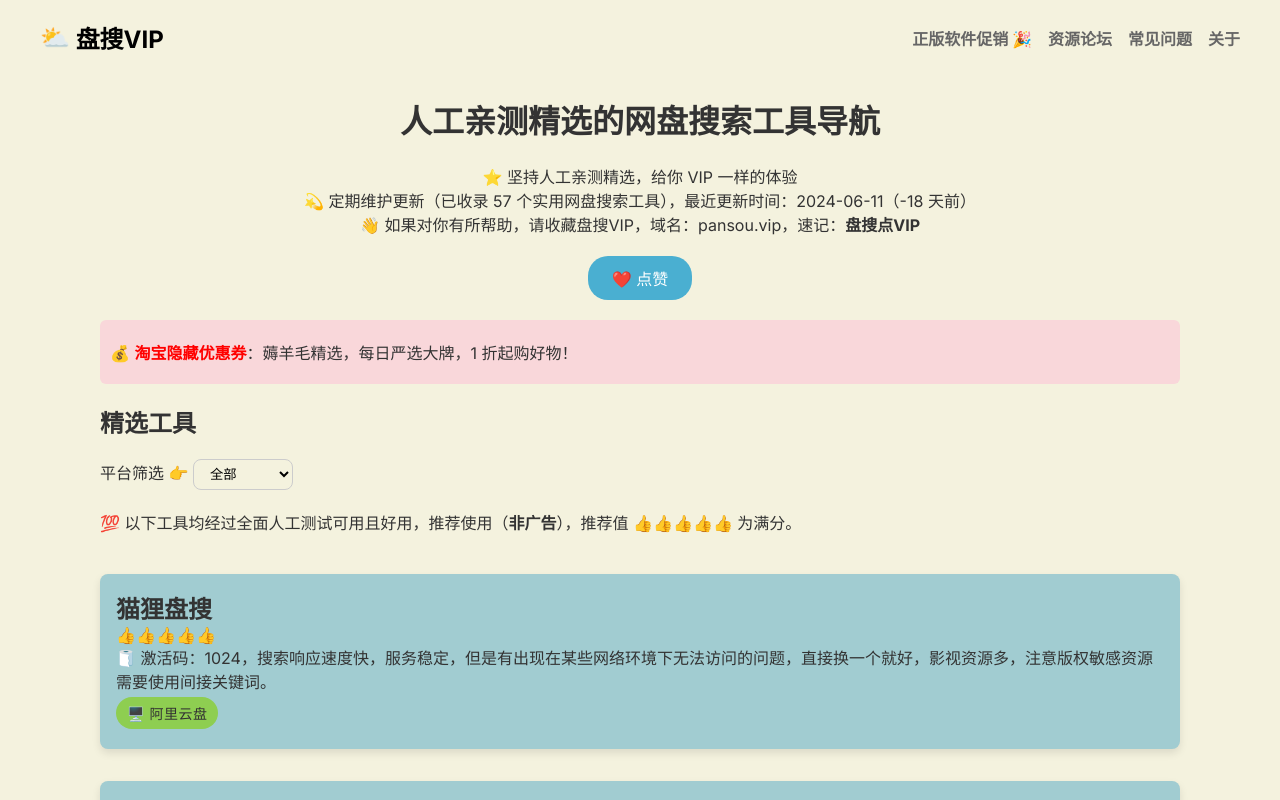
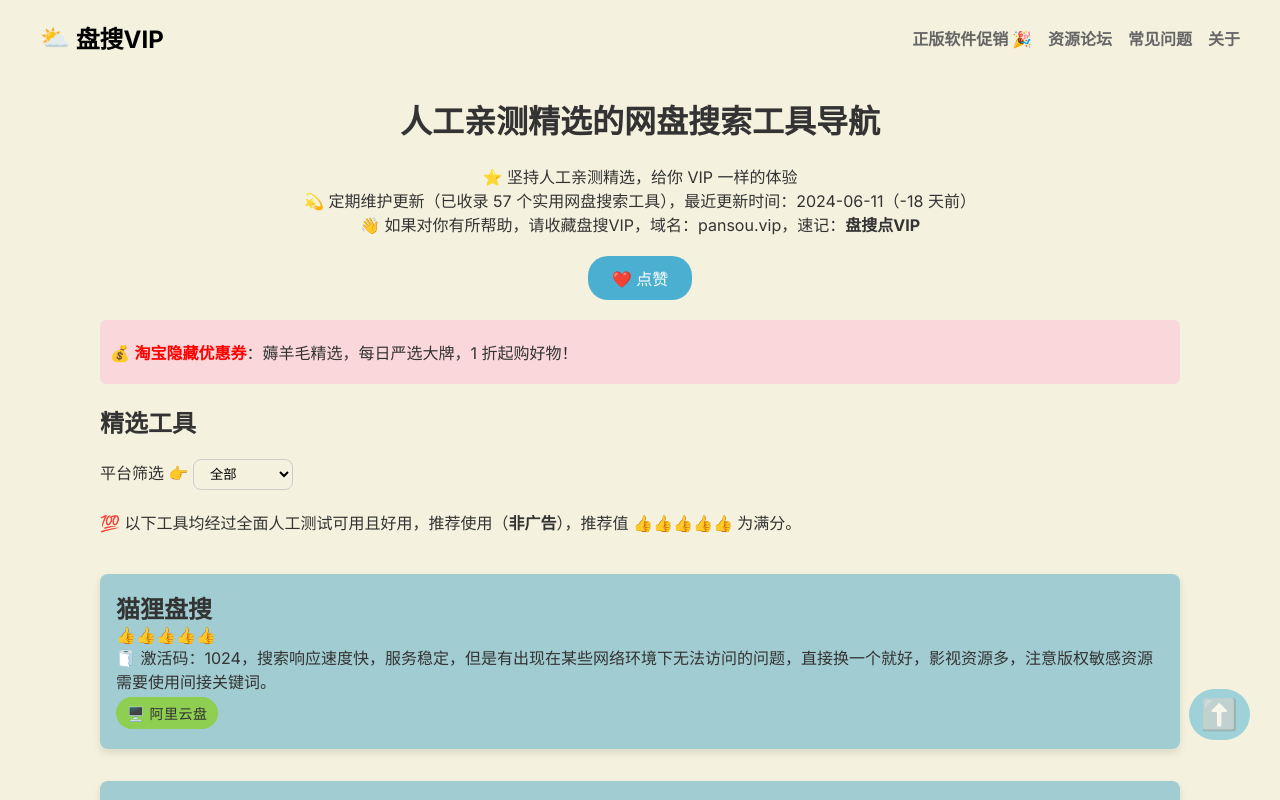
Before and after one commit to rokcso/pansou-vip, a Next.js app: page / in a window 1280 px wide. Shown: the top 800 px of the page. Built offline with nearby package versions, Linux system fonts and the light colour scheme.

Commit message:
add backtotop

```diff
--- a/app/page.js
+++ b/app/page.js
@@ -3,7 +3,7 @@
 import Hero from "./components/hero";
 import Card from "./components/card";
 import AdBanner from "./components/fragments/adBanner";
-import { useState } from "react";
+import { useState, useEffect, useRef } from "react";
 import styles from "./page.module.css";
 import featuredSites from "../public/data/featuredSites.json";
 import userRecommendedSites from "../public/data/userRecommendedSites.json";
@@ -97,6 +97,15 @@ export default function Home() {
       : noTestSites.filter((site) =>
           site.platforms.includes(noTestSelectedPlatform)
         );
+
+  // 滚动到页面顶部的方法
+  const scrollToTop = () => {
+    window.scrollTo({
+      top: 0,
+      behavior: "smooth",
+    });
+  };
+
 
   return (
     <div>
@@ -212,6 +221,13 @@ export default function Home() {
         </div>
       </div>
       <AdBanner />
+      <button
+        className={styles.backToTopBtn}
+        title="回到顶部"
+        onClick={scrollToTop}
+      >
+        ⬆️
+      </button>
     </div>
   );
 }
--- a/app/page.module.css
+++ b/app/page.module.css
@@ -24,10 +24,37 @@
   border-color: #a1ccd1;
 }
 
+.backToTopBtn {
+  position: fixed; /* 固定定位 */
+  bottom: 60px;
+  right: 40px;
+  z-index: 99; /* 确保按钮在页面内容之上 */
+  border: none; /* 无边框 */
+  outline: none; /* 点击时无轮廓 */
+  background-color: #4AAFD1;
+  opacity: 0.5; /* 初始透明度 */
+  color: white; /* 文字颜色 */
+  cursor: pointer; /* 鼠标悬停时显示指针 */
+  padding: 8px 12px; /* 内边距 */
+  border-radius: 30px; /* 圆角 */
+  font-size: 30px; /* 字体大小 */
+  transition: opacity 0.5s, background-color 0.5s; /* 过渡效果 */
+}
+
+.backToTopBtn:hover {
+  background-color: #8ECE51; /* 鼠标悬停时背景颜色变深 */
+  opacity: 1;
+}
+
 /* 根据视口宽度调整网格的列数 */
 @media (max-width: 767px) {
   .siteList {
     grid-template-columns: repeat(1, 1fr); /* 移动设备：1列 */
+  }
+
+  .backToTopBtn {
+    bottom: 60px;
+    right: 10px;
   }
 }
 
@@ -35,11 +62,21 @@
   .siteList {
     grid-template-columns: repeat(1, 1fr); /* 平板：2列 */
   }
+
+  .backToTopBtn {
+    bottom: 60px;
+    right: 20px;
+  }
 }
 
 @media (min-width: 1024px) and (max-width: 1299px) {
   .siteList {
     grid-template-columns: repeat(1, 1fr); /* 小桌面：3列 */
+  }
+
+  .backToTopBtn {
+    bottom: 60px;
+    right: 30px;
   }
 }
 
@@ -47,4 +84,9 @@
   .siteList {
     grid-template-columns: repeat(1, 1fr); /* 大桌面：4列 */
   }
+
+  .backToTopBtn {
+    bottom: 60px;
+    right: 40px;
+  }
 }
```
